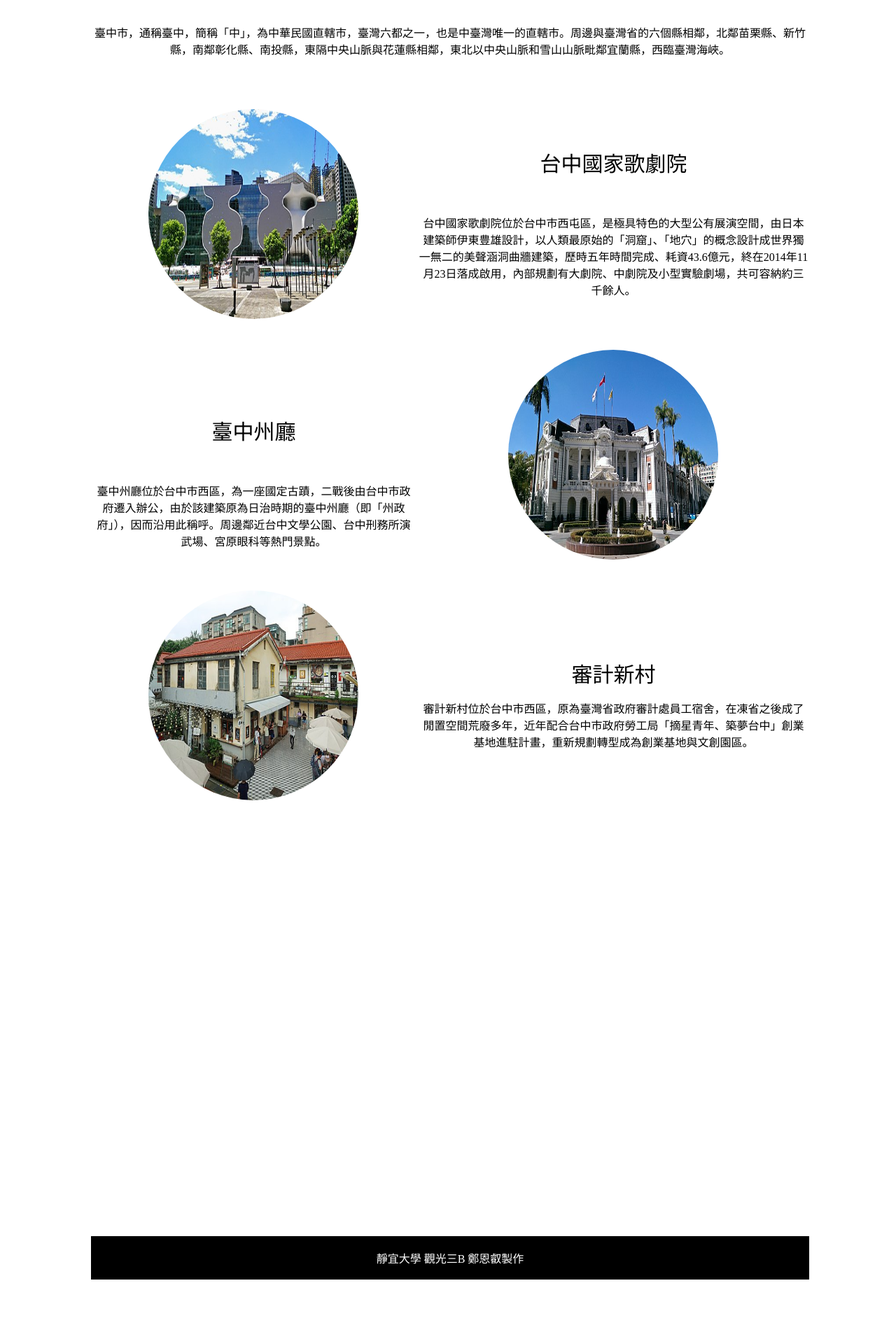
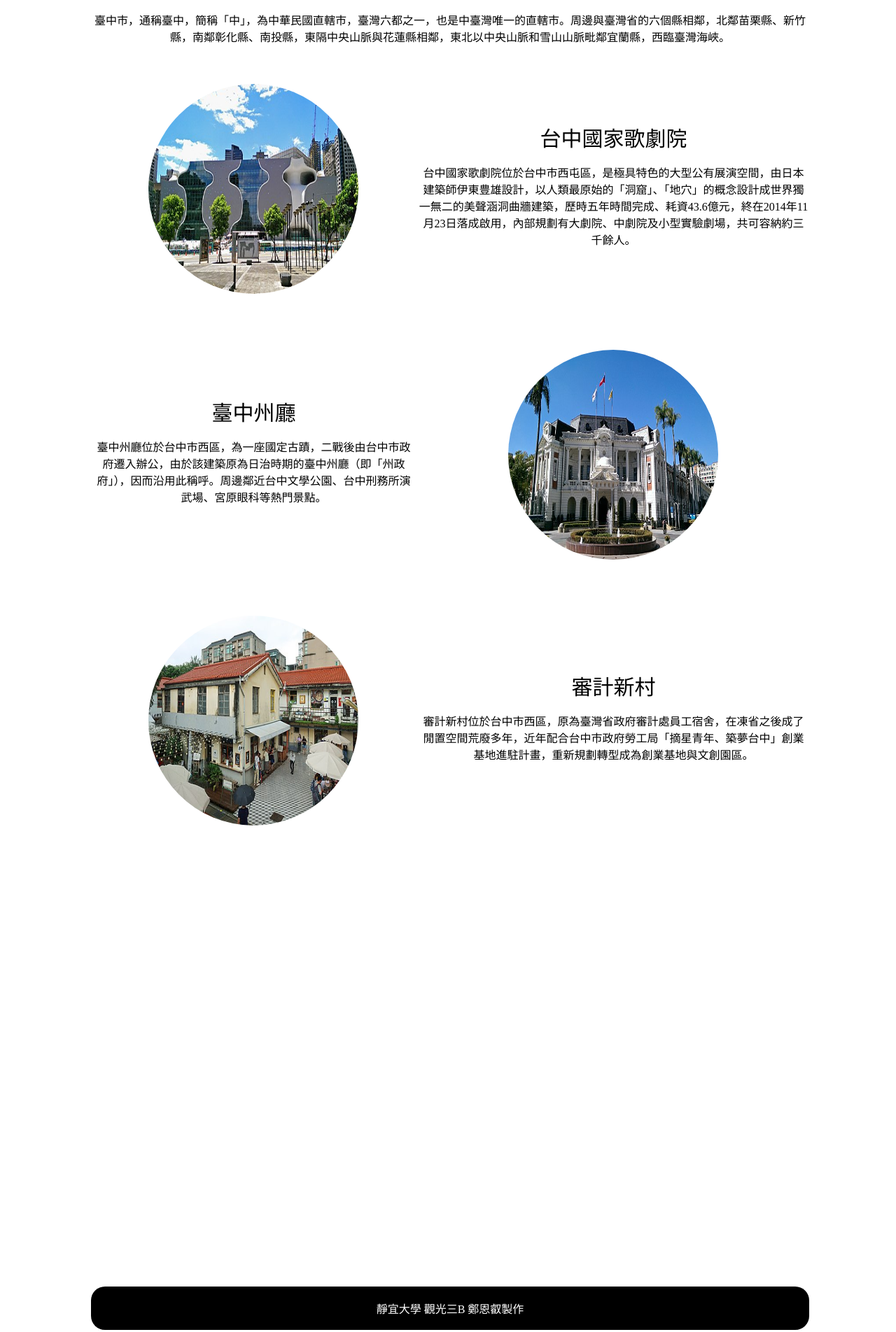
Before and after one commit to enruei/index, a plain HTML site: page index.html in a window 1280 px wide. Shown: the part 587-2491 px from the top of the page at 70% size. Before the commit the page ends 2426 px from the top, so only its background shows below. Drawn offline with Linux system fonts and the light colour scheme.

Commit message:
Add files via upload

```diff
--- a/index.html
+++ b/index.html
@@ -3,7 +3,7 @@
 <head>
 	<meta charset="UTF-8">
 	<meta name="viewport" content="width=device-width, initial-scale=1.0">
-	<title>台中市推薦景點</title>
+	<title>台中市景點推薦</title>
 
 	<style>
 
@@ -56,13 +56,13 @@
 				<br>
 				<br>
 				<br>
-
-				<font size="head">台中市景點推薦</font>
+				<font size=".head">台中市景點推薦</font>
            		</td>
 		</tr>
 		<tr>
 			<td colspan="2">
-
+				<br>
+				<br>
 				<img class="square" height="350" width="1024" src="00taichung.jpeg">
 			</td>
 		</tr>
@@ -70,13 +70,8 @@
 			<td colspan="2">
 				<br>
 				<br>
-      <br>
-
 				<font size="head">臺中市</font>
 				<br>
-      <br>
-      <br>
-
 				<p>臺中市，通稱臺中，簡稱「中」，為中華民國直轄市，臺灣六都之一，也是中臺灣唯一的直轄市。周邊與臺灣省的六個縣相鄰，北鄰苗栗縣、新竹縣，南鄰彰化縣、南投縣，東隔中央山脈與花蓮縣相鄰，東北以中央山脈和雪山山脈毗鄰宜蘭縣，西臨臺灣海峽。</p>
 
 			</td>
@@ -85,60 +80,46 @@
 			<td>
 				<br>
 				<br>
-      <br>
-				<img class="cycle" src="01.jpeg">
+				<img class="cycle" src="01.jpeg" id="1">
 				<br>
 				<br>
 				<br>
 			</td>
 			<td>
-			<br>
-      <br>
-      <br>
-				<font size="head" id="1">台中國家歌劇院</font>
-			<br>
-      <br>
-      <br>
+				<font size="head">台中國家歌劇院</font>
                 <p>台中國家歌劇院位於台中市西屯區，是極具特色的大型公有展演空間，由日本建築師伊東豊雄設計，以人類最原始的「洞窟」、「地穴」的概念設計成世界獨一無二的美聲涵洞曲牆建築，歷時五年時間完成、耗資43.6億元，終在2014年11月23日落成啟用，內部規劃有大劇院、中劇院及小型實驗劇場，共可容納約三千餘人。</p>
 
 			</td>
 		</tr>
 		<tr>
 			<td>
+				<font size="head">臺中州廳</font>
+                <p>臺中州廳位於台中市西區，為一座國定古蹟，二戰後由台中市政府遷入辦公，由於該建築原為日治時期的臺中州廳（即「州政府」），因而沿用此稱呼。周邊鄰近台中文學公園、台中刑務所演武場、宮原眼科等熱門景點。</p>
+            </td>
+			<td>
+				<br>
+				<br>
+				<img class="cycle" src="02.jpeg" id="2">
 				<br>
 				<br>
 				<br>
-				<font size="head" id="2">臺中州廳</font>
-			<br>
-      <br>
-      <br>
-                <p>臺中州廳位於台中市西區，為一座國定古蹟，二戰後由台中市政府遷入辦公，由於該建築原為日治時期的臺中州廳（即「州政府」），因而沿用此稱呼。周邊鄰近台中文學公園、台中刑務所演武場、宮原眼科等熱門景點。</p>
-            </td>
-			<td>
-
-				<img class="cycle" src="02.jpeg">
-				<br>
-	      <br>
-	      <br>
-
 			</td>
 		</tr>
 		<tr>
 			<td>
-
-				<img class="cycle" src="03.jpeg">
+				<br>
+				<br>
+				<img class="cycle" src="03.jpeg"id="3">
 				<br>
 				<br>
 				<br>
-
 			</td>
 			<td>
-				<font size="head" id="3">審計新村</font>
+				<font size="head">審計新村</font>
                 <p>審計新村位於台中市西區，原為臺灣省政府審計處員工宿舍，在凍省之後成了閒置空間荒廢多年，近年配合台中市政府勞工局「摘星青年、築夢台中」創業基地進駐計畫，重新規劃轉型成為創業基地與文創園區。</p>
 
 			</td>
 		</tr>
-
 		<tr>
 			<td>
 				<br>
@@ -173,11 +154,10 @@
 				<br>
 				<br>
 				<br>
-		  </td>
-		</tr>
-
+				<br>
+				<br>
 		<tr>
-			<td colspan="2" style="background: black; color: white;">
+			<td colspan="2" style="background:black; color: white; border-radius: 20px;">
 				<br>
 			靜宜大學 觀光三B 鄭恩叡製作
 			        <br><br>
```
Lines whose indentation alone changed are shown as unchanged.
